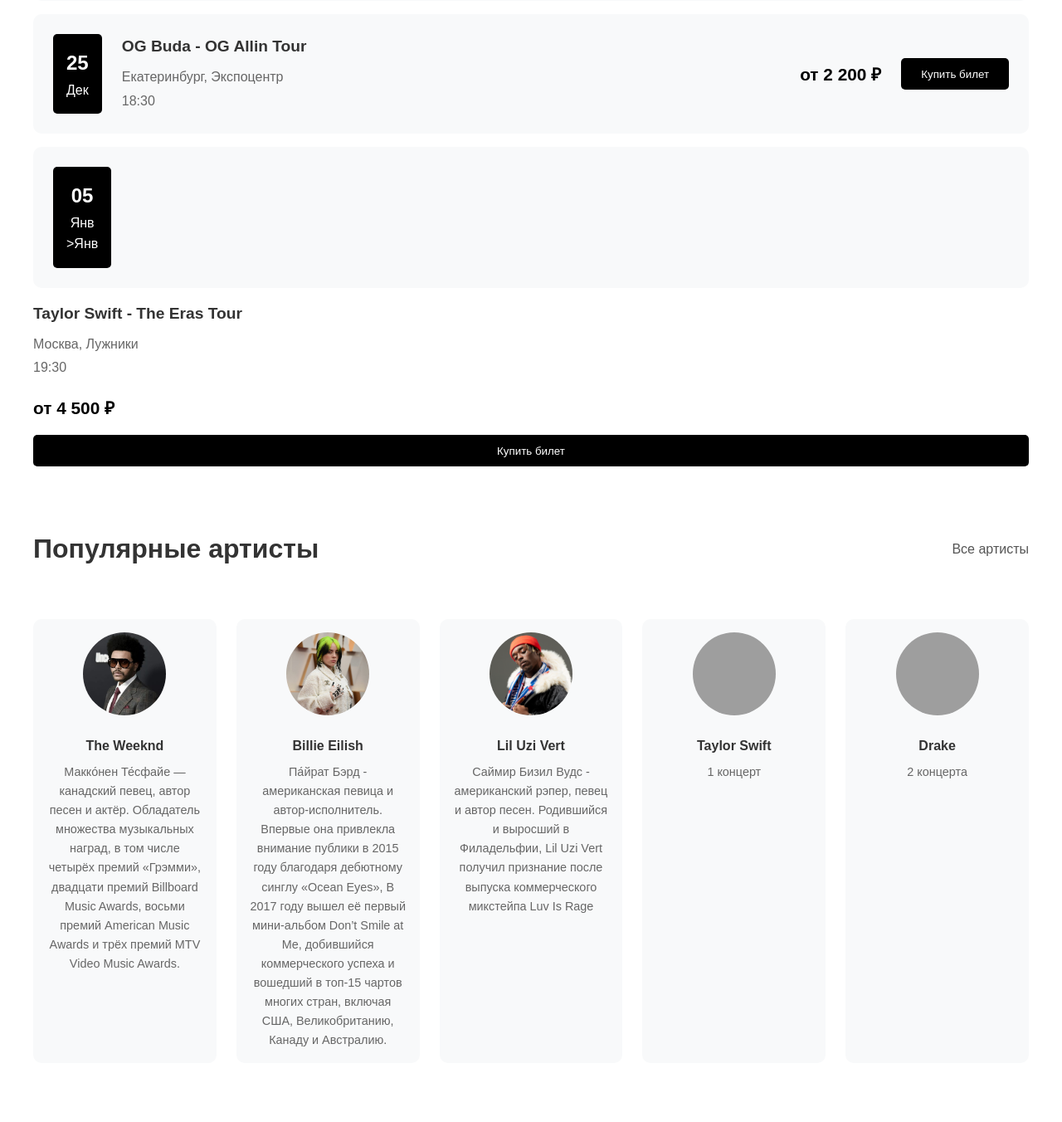
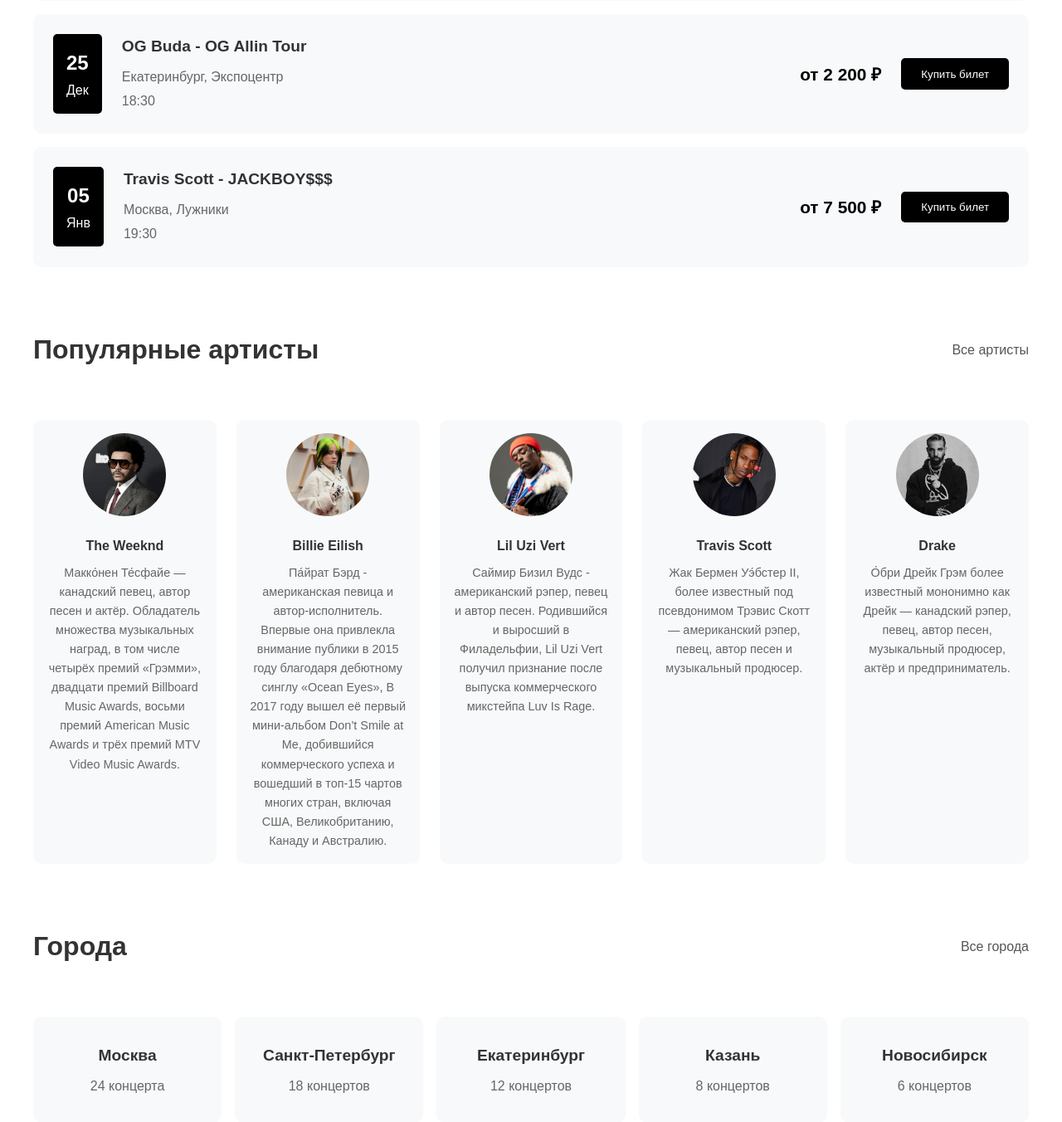
Before and after one commit to Semyonngh/machuk, a Django app: page / in a window 1280 px wide. Shown: the part 966-2318 px from the top of the page at 83% size. Run offline with Django 5.2, Linux system fonts and the light colour scheme; grey boxes are pictures that could not be loaded.

Commit message:
23.10.25

```diff
--- a/hello_app/templates/main.html
+++ b/hello_app/templates/main.html
@@ -92,14 +92,13 @@
                     <div class="concert-date">
                         <div class="date-day">05</div>
                         <div class="date-month">Янв</div>
-                        >Янв</div>
                     </div>
                     <div class="concert-info">
-                        <div class="concert-title">Taylor Swift - The Eras Tour</div>
+                        <div class="concert-title">Travis Scott - JACKBOY$$$</div>
                         <div class="concert-location">Москва, Лужники</div>
                         <div class="concert-time">19:30</div>
                     </div>
-                    <div class="concert-price">от 4 500 ₽</div>
+                    <div class="concert-price">от 7 500 ₽</div>
                     <button class="buy-button">Купить билет</button>
                 </div>
             </div>
@@ -127,20 +126,21 @@
                 <div class="artist-card">
                     <img src="/static/media/liluzi.jpg" alt="Lil Uzi Vert" class="artist-img">
                     <div class="artist-name">Lil Uzi Vert</div>
-                    <div class="artist-shows">Саймир Бизил Вудс - американский рэпер, певец и автор песен. Родившийся и выросший в Филадельфии, Lil Uzi Vert получил признание после выпуска коммерческого микстейпа Luv Is Rage</div>
+                    <div class="artist-shows">Саймир Бизил Вудс - американский рэпер, певец и автор песен. Родившийся и выросший в Филадельфии, Lil Uzi Vert получил признание после выпуска коммерческого микстейпа Luv Is Rage.</div>
                 </div>
 
                 <div class="artist-card">
-                    <img src="/static/media/taylor-swift.jpg" alt="Taylor Swift" class="artist-img">
-                    <div class="artist-name">Taylor Swift</div>
-                    <div class="artist-shows">1 концерт</div>
+                    <img src="/static/media/travis.jpg" alt="Travis Scott" class="artist-img">
+                    <div class="artist-name">Travis Scott</div>
+                    <div class="artist-shows">Жак Бермен Уэ́бстер II, более известный под псевдонимом Трэвис Скотт — американский рэпер, певец, автор песен и музыкальный продюсер.</div>
                 </div>
 
                 <div class="artist-card">
                     <img src="/static/media/drake.jpg" alt="Drake" class="artist-img">
                     <div class="artist-name">Drake</div>
-                    <div class="artist-shows">2 концерта</div>
+                    <div class="artist-shows">О́бри Дрейк Грэм более известный мононимно как Дрейк — канадский рэпер, певец, автор песен, музыкальный продюсер, актёр и предприниматель.</div>
                 </div>
+            </div>
         </section>
 
         <section class="section">
```
Also changed, not shown: hello_app/static/media/drake.jpg (added), hello_app/static/media/travis.jpg (added).
